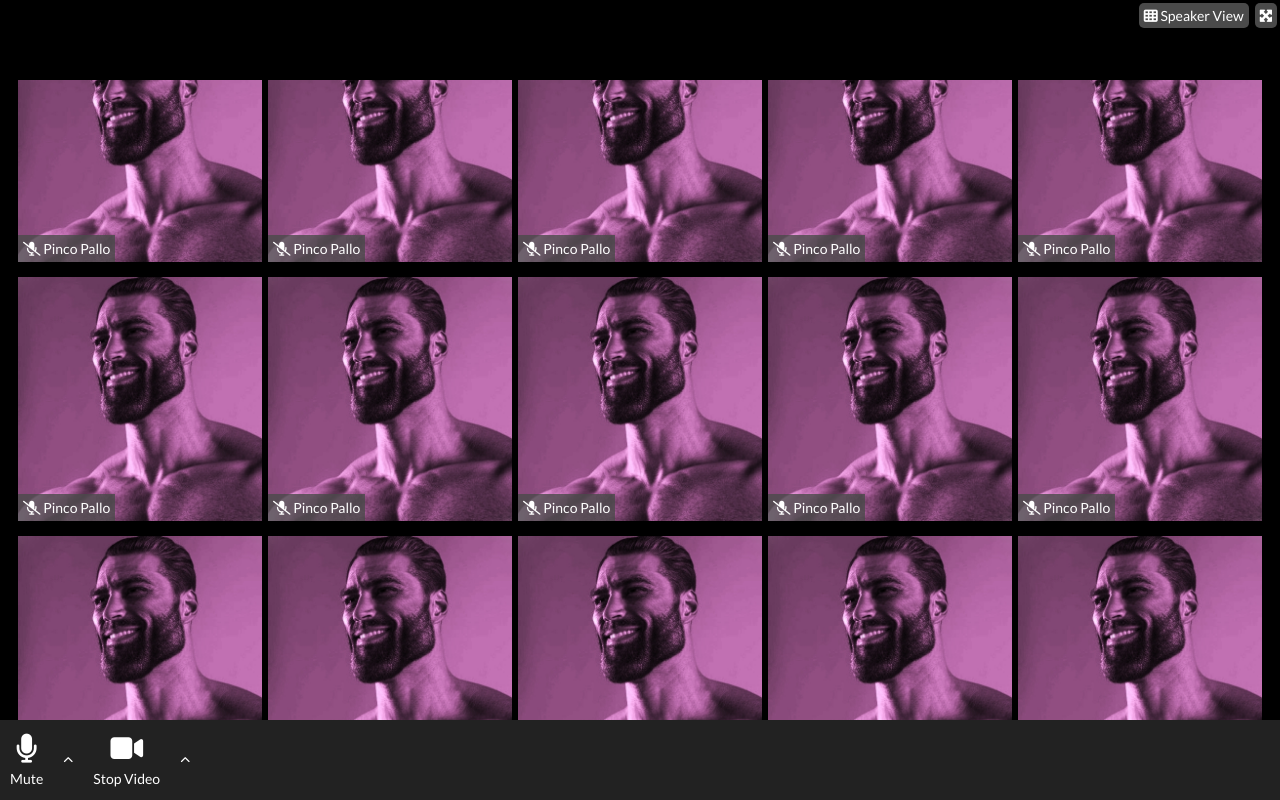
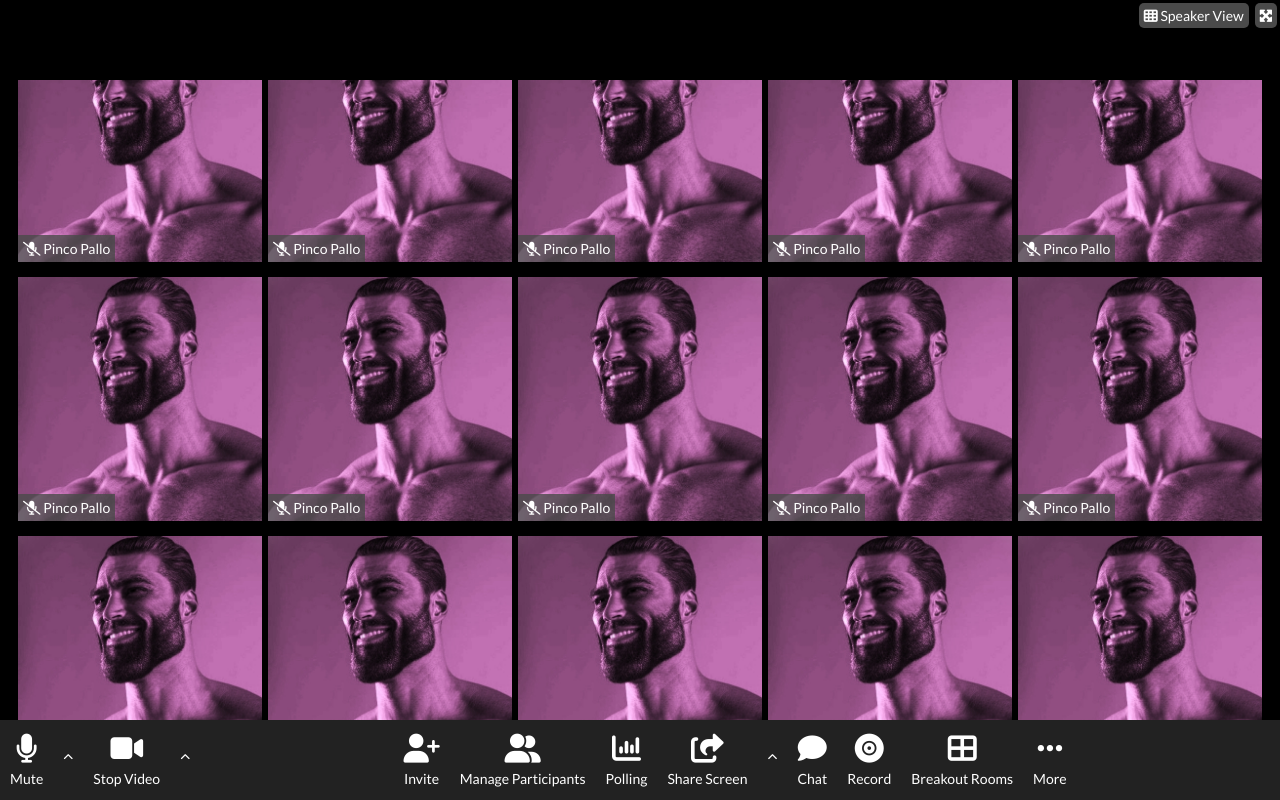
Before and after one commit to BrunoBernardini/html-css-zoom, a plain HTML site: page index.html in a window 1280 px wide. Drawn offline with Linux system fonts and the light colour scheme.

Commit message:
Completamento pulsanti centrali (riorganizzazione sematica con ul).

```diff
--- a/assets/css/style.css
+++ b/assets/css/style.css
@@ -35,24 +35,21 @@ main .grid-cell{
 
 /* Footer */
 
-footer .btn{
+footer li{
   flex-direction: row;
+  text-align: center;
+  margin-right: 20px;
 }
 
-footer .btn-left{
-  text-align: center;
-}
-
-footer .btn-left i{
+footer li i{
   font-size: 29px;
   margin-bottom: 7px;
 }
 
-footer .btn-right i{
+footer li .fa-chevron-up{
   font-size: 10px;
-  padding: 20px;
 }
 
-.footer-left{
-  align-content: center;
+footer .btn-left{
+  margin-right: 20px;
 }
--- a/index.html
+++ b/index.html
@@ -171,8 +171,14 @@
 
   <!-- Footer -->
   <footer class="d-flex space-between">
-    <div class="footer-left d-flex">
-      <div class="btn d-flex">
+    <!-- Parte sinistra del footer -->
+    <div class="footer-left">
+
+      <!-- Lista pulsanti (sinistra) -->
+      <ul class="d-flex">
+
+        <!-- Pulsante microfono -->
+        <li class="d-flex">
           <div class="btn-left">
             <i class="fa-solid fa-microphone"></i>
             <p>Mute</p>
@@ -180,9 +186,10 @@
           <div class="btn-right d-flex center">
             <i class="fa-solid fa-chevron-up"></i>
           </div>
-      </div>
+        </li>
 
-      <div class="btn d-flex">
+        <!-- Pulsante video -->
+        <li class="d-flex">
           <div class="btn-left">
             <i class="fa-solid fa-video"></i>
             <p>Stop Video</p>
@@ -190,9 +197,56 @@
           <div class="btn-right d-flex center">
             <i class="fa-solid fa-chevron-up"></i>
           </div>
+        </li>
+
+      </ul>
     </div>
+
+    <!-- Parte centrale del footer -->
+    <div class="footer-center">
+
+      <!-- Lista pulsanti (centro) -->
+      <ul class="d-flex">
+        <li>
+          <i class="fa-solid fa-user-plus"></i>
+          <p>Invite</p>
+        </li>
+        <li>
+          <i class="fa-solid fa-user-group"></i>
+          <p>Manage Participants</p>
+        </li>
+        <li>
+          <i class="fa-solid fa-chart-column"></i>
+          <p>Polling</p>
+        </li>
+        <li>
+          <i class="fa-solid fa-share-from-square"></i>
+          <p>Share Screen</p>
+        </li>
+        <li class="d-flex center">
+          <i class="fa-solid fa-chevron-up"></i>
+        </li>
+        <li>
+          <i class="fa-solid fa-comment"></i>
+          <p>Chat</p>
+        </li>
+        <li>
+          <i class="fa-solid fa-record-vinyl"></i>
+          <p>Record</p>
+        </li>
+        <li>
+          <i class="fa-solid fa-table-cells-large"></i>
+          <p>Breakout Rooms</p>
+        </li>
+        <li>
+          <i class="fa-solid fa-ellipsis"></i>
+          <p>More</p>
+        </li>
+      </ul>
+
     </div>
-    <div class="footer-center"></div>
+
+    <!-- Parte destra del footer -->
     <div class="footer-right"></div>
   </footer>
 
```
Lines whose indentation alone changed are shown as unchanged.
